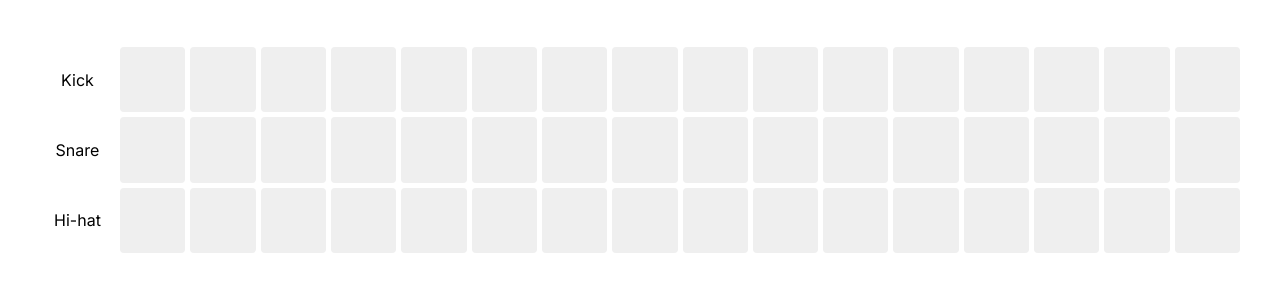
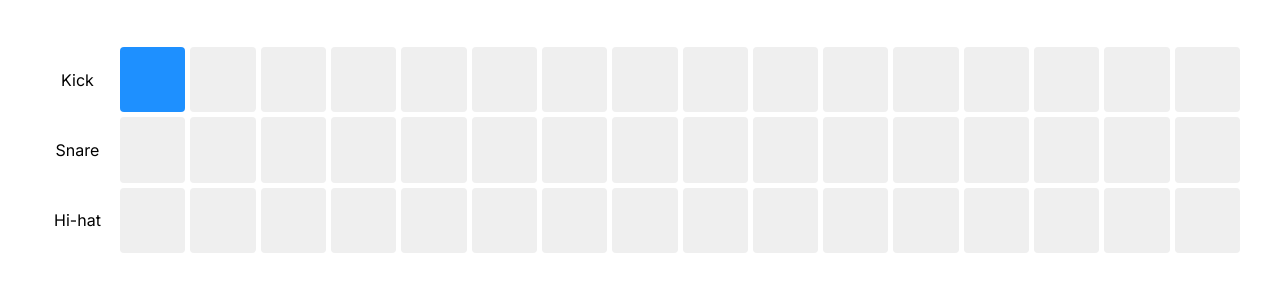
Before and after one commit to DoomedZero/cadence, a plain HTML site: page index.html in a window 1280 px wide. Both pictures are taken after a click on the button 152 px from the left and 137 px from the top of the page. Shown: the part 58-350 px from the top of the page. Drawn offline with Linux system fonts and the light colour scheme.

Commit message:
feat: button state and state styles

```diff
--- a/script.js
+++ b/script.js
@@ -4,7 +4,11 @@ const tracks = ["Kick", "Snare", "Hi-hat"];
 
 const steps = 16;
 
-tracks.forEach(track => {
+const sequencerState = tracks.map(() =>
+    Array(steps).fill(false)
+);
+
+tracks.forEach((track, trackIndex) => {
     const trackName = document.createElement("div");
     trackName.textContent = track;
     trackName.classList.add("track-name");
@@ -15,6 +19,13 @@ tracks.forEach(track => {
         const button = document.createElement("button");
         button.classList.add("step");
 
+        button.addEventListener("click", () => {
+            sequencerState[trackIndex][i] =
+                !sequencerState[trackIndex][i];
+
+            button.classList.toggle("active");
+        });
+
         sequencer.appendChild(button);
     }
 });
--- a/styles.css
+++ b/styles.css
@@ -27,10 +27,6 @@ button {
 }
 
 button:hover {
-    background-color: darkgray;
-}
-
-button:active {
     background-color: lightgray;
 }
 
@@ -38,3 +34,11 @@ button:active {
     aspect-ratio: 1;
     border-radius: 4px;
 }
+
+.active{
+    background-color: dodgerblue;
+}
+
+.active:hover {
+    background-color: rgb(65, 158, 250);
+}
```
